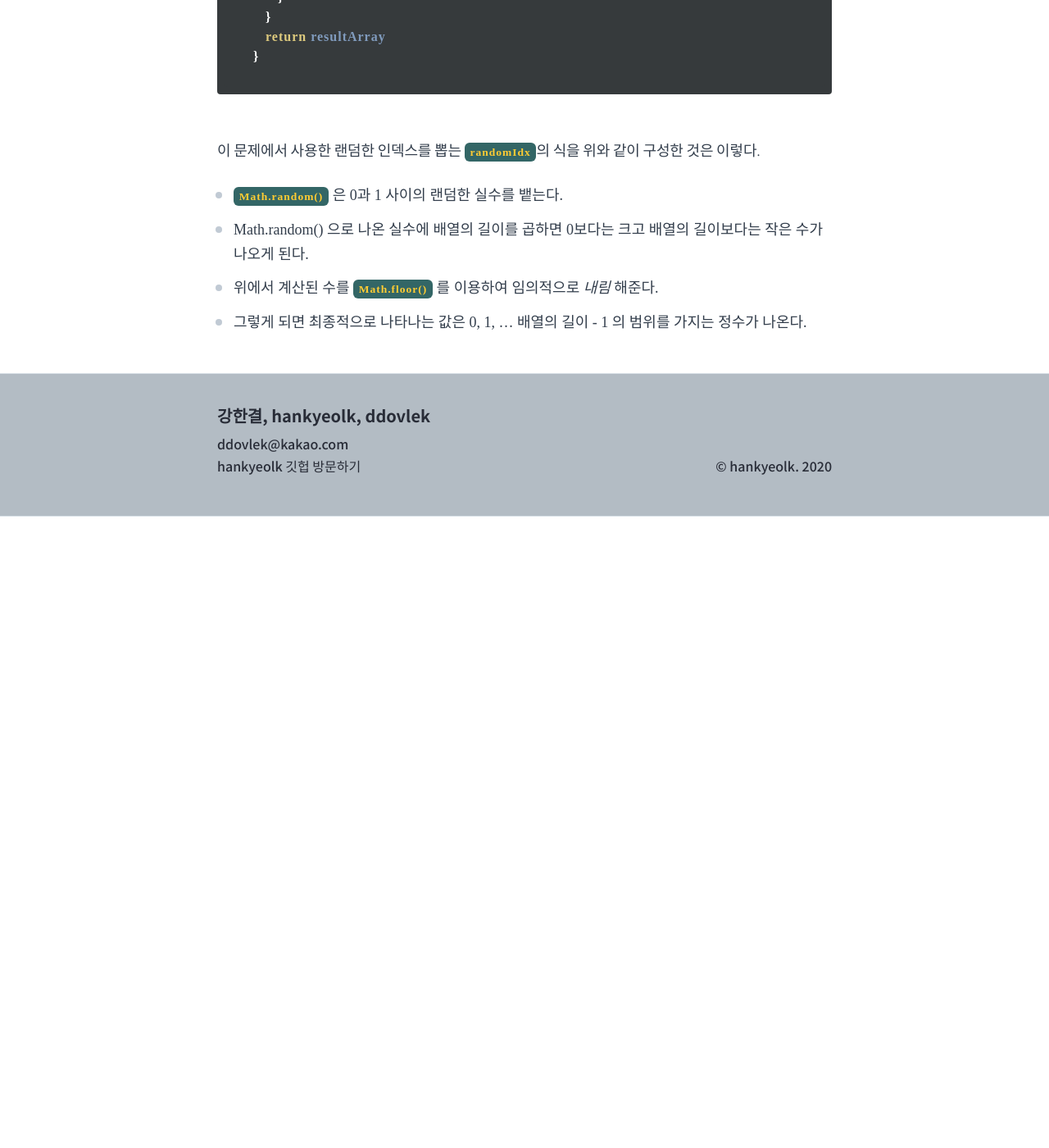
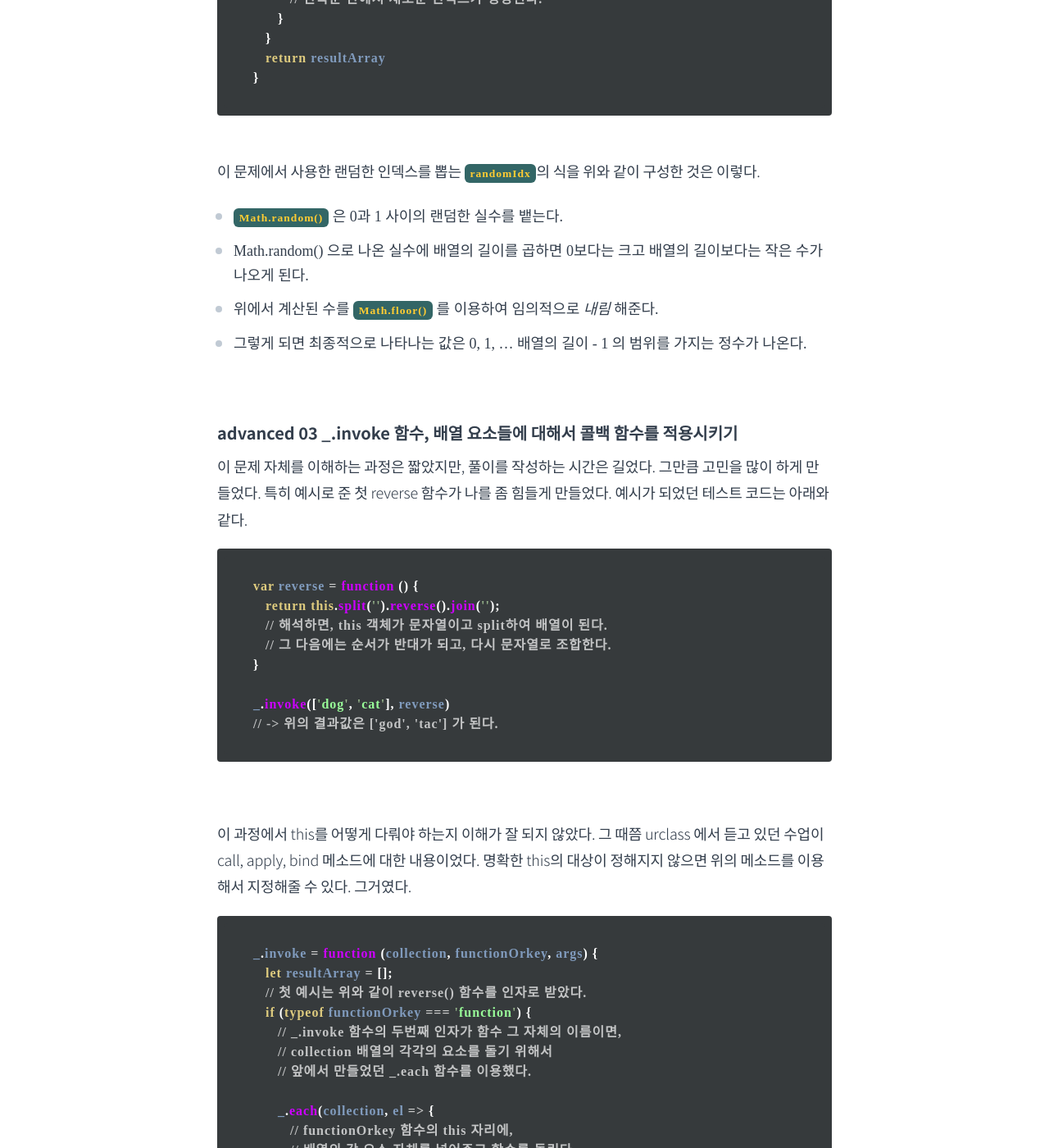
Before and after one commit to hankyeolk/hankyeolk.github.io, a Jekyll site: the page built from javascript/05_과제정리 04.md, in a window 1280 px wide and 1400 px high, scrolled down 1775 px. Shown: the whole window at 82% size. Built offline with Jekyll 4.4.1, drawn with Linux system fonts in a browser that asks for light colours; some web fonts are replaced; before the commit the page ends 2405 px from its top, so only the background shows below that; some of the changed text lies outside the part shown.

Commit message:
언더바 과제정리 마무리 업로드

````diff
--- a/javascript/05_과제정리 04.md
+++ b/javascript/05_과제정리 04.md
@@ -12,7 +12,7 @@
 order: 5
 ---
 
-#### advanced 01. _.flatten 함수 작성하기
+### advanced 01. _.flatten 함수 작성하기
 
 - 처음에는 flat(Infinity) 메소드를 이용해서 해결해봤다. 테스트는 통과했지만 깨림칙했다.
 - 재귀를 공부하고, 재귀로 해당 문제를 해결 할 수 있을 것 같았다.
@@ -45,7 +45,7 @@
 
 <br>
 
-#### advanced 02 _.shuffle 함수, 기존 배열을 랜덤하게 정렬하는 새로운 배열 나타내기
+### advanced 02 _.shuffle 함수, 기존 배열을 랜덤하게 정렬하는 새로운 배열 나타내기
 
 - 배열의 길이 만큼 랜덤한 인덱스가 나올 수 있도록 한다.
 - Math.random(), Math.floor() 메소드를 잘 활용한다.
@@ -81,3 +81,71 @@
 - Math.random() 으로 나온 실수에 배열의 길이를 곱하면 0보다는 크고 배열의 길이보다는 작은 수가 나오게 된다.
 - 위에서 계산된 수를 `Math.floor()` 를 이용하여 임의적으로 *내림* 해준다.
 - 그렇게 되면 최종적으로 나타나는 값은 0, 1, ... 배열의 길이 - 1 의 범위를 가지는 정수가 나온다.
+
+<br>
+
+### advanced 03  _.invoke 함수, 배열 요소들에 대해서 콜백 함수를 적용시키기
+
+이 문제 자체를 이해하는 과정은 짧았지만, 풀이를 작성하는 시간은 길었다. 그만큼 고민을 많이 하게 만들었다. 특히 예시로 준 첫 reverse 함수가 나를 좀 힘들게 만들었다. 예시가 되었던 테스트 코드는 아래와 같다.
+<br>
+
+```js
+var reverse = function () {
+   return this.split('').reverse().join('');
+   // 해석하면, this 객체가 문자열이고 split하여 배열이 된다.
+   // 그 다음에는 순서가 반대가 되고, 다시 문자열로 조합한다.
+}
+
+_.invoke(['dog', 'cat'], reverse)
+// -> 위의 결과값은 ['god', 'tac'] 가 된다.
+```
+<br>
+
+이 과정에서 this를 어떻게 다뤄야 하는지 이해가 잘 되지 않았다. 그 때쯤 urclass 에서 듣고 있던 수업이 call, apply, bind 메소드에 대한 내용이었다. 명확한 this의 대상이 정해지지 않으면 위의 메소드를 이용해서 지정해줄 수 있다. 그거였다.
+<br>
+
+```js
+_.invoke = function (collection, functionOrkey, args) {
+   let resultArray = [];
+   // 첫 예시는 위와 같이 reverse() 함수를 인자로 받았다.
+   if (typeof functionOrkey === 'function') {
+      // _.invoke 함수의 두번째 인자가 함수 그 자체의 이름이면,
+      // collection 배열의 각각의 요소를 돌기 위해서
+      // 앞에서 만들었던 _.each 함수를 이용했다.
+
+      _.each(collection, el => {
+         // functionOrkey 함수의 this 자리에,
+         // 배열의 각 요소 자체를 넣어주고 함수를 돌린다.
+         // 그리고 거기서 리턴된 값을 결과 배열에 push.
+         resultArray.push(functionOrkey.call(el))
+      })
+   } else {...}
+}
+```
+
+위의 코드를 이해하는 과정까지 많은 시간이 걸렸다. 다음 예시는 아래와 같다.
+<br>
+
+```js
+_.invoke(['dog', 'cat'], 'toUpperCase');
+// -> 결과값은 ['GOD', 'TAC'] 이다.
+```
+<br>
+
+흔히 알고 있는 메소드가 그냥 문자열 처럼 주어졌을 때에도 작동을 해야 했다. 메소드의 문자열을 때야 하나 고민했다. slice를 적용해서 해보고 했지만 잘 되지가 않았다. 그 때 문뜩 toUpperCase() 자체가 문자열 객체의 메소드라는 것이 생각났다.
+<br>
+
+우리가 객체에서 키에 해당하는 값을 불러올 때는 두 가지 방법을 쓴다. `.key` 형태와 `['key']` 형태로. 이것을 적용했더니.. 놀라웠다.
+<br>
+
+```js
+  } else {
+     _.each(collection, el  => {
+        // 각각의 요소에 문자열로 온 메소드를 bracket notation을 이용해서
+        // 표현해줄 수 있었다. 프로그래밍의 세상은 여전히 너무 놀랍다.
+        resultArray.push(el[functionOrKey]());
+     })
+  }
+
+  return resultArray;
+```
````
Also changed, not shown: javascript/06_과제정리 05.md (added, +168 -0 lines).
